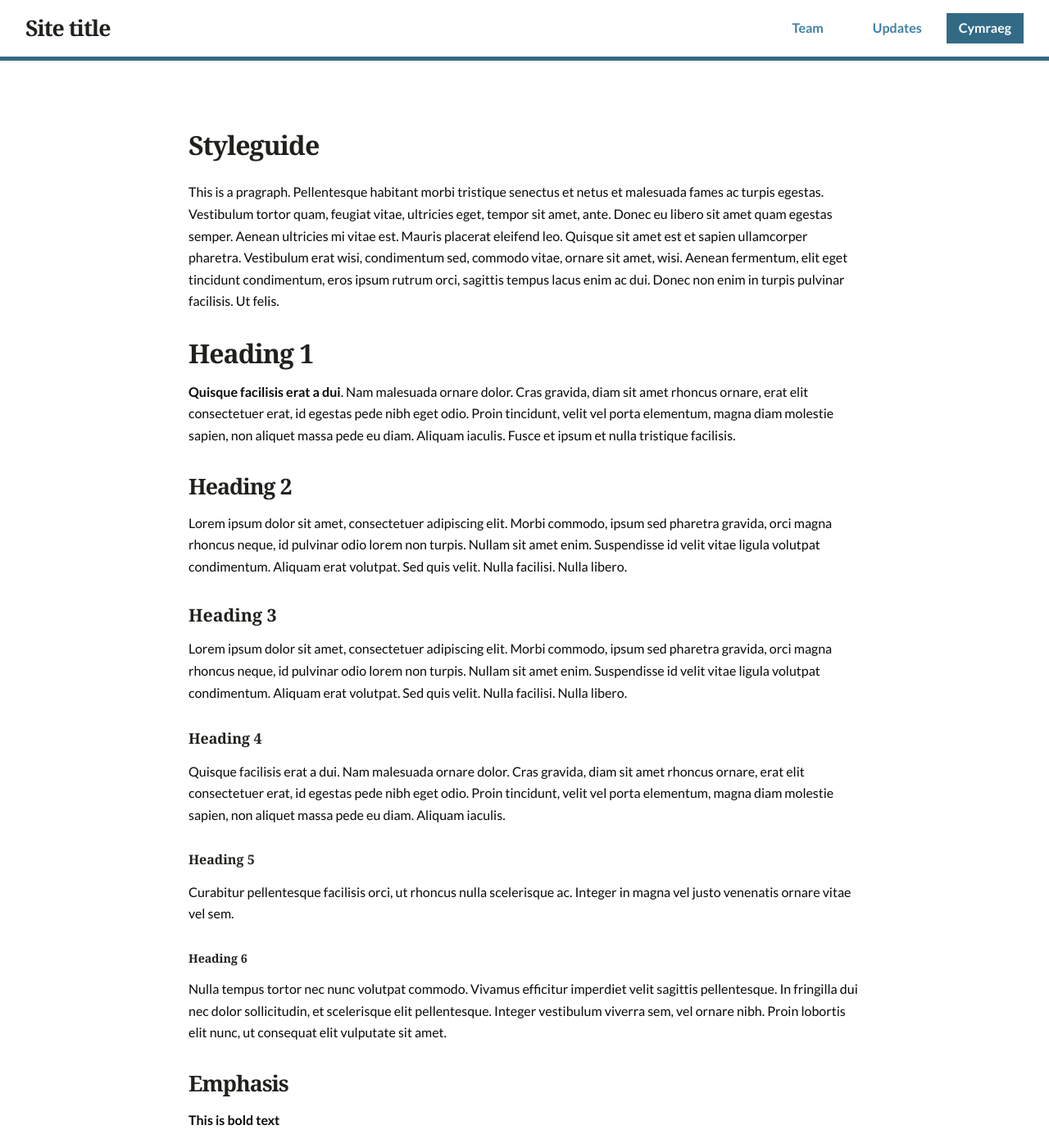
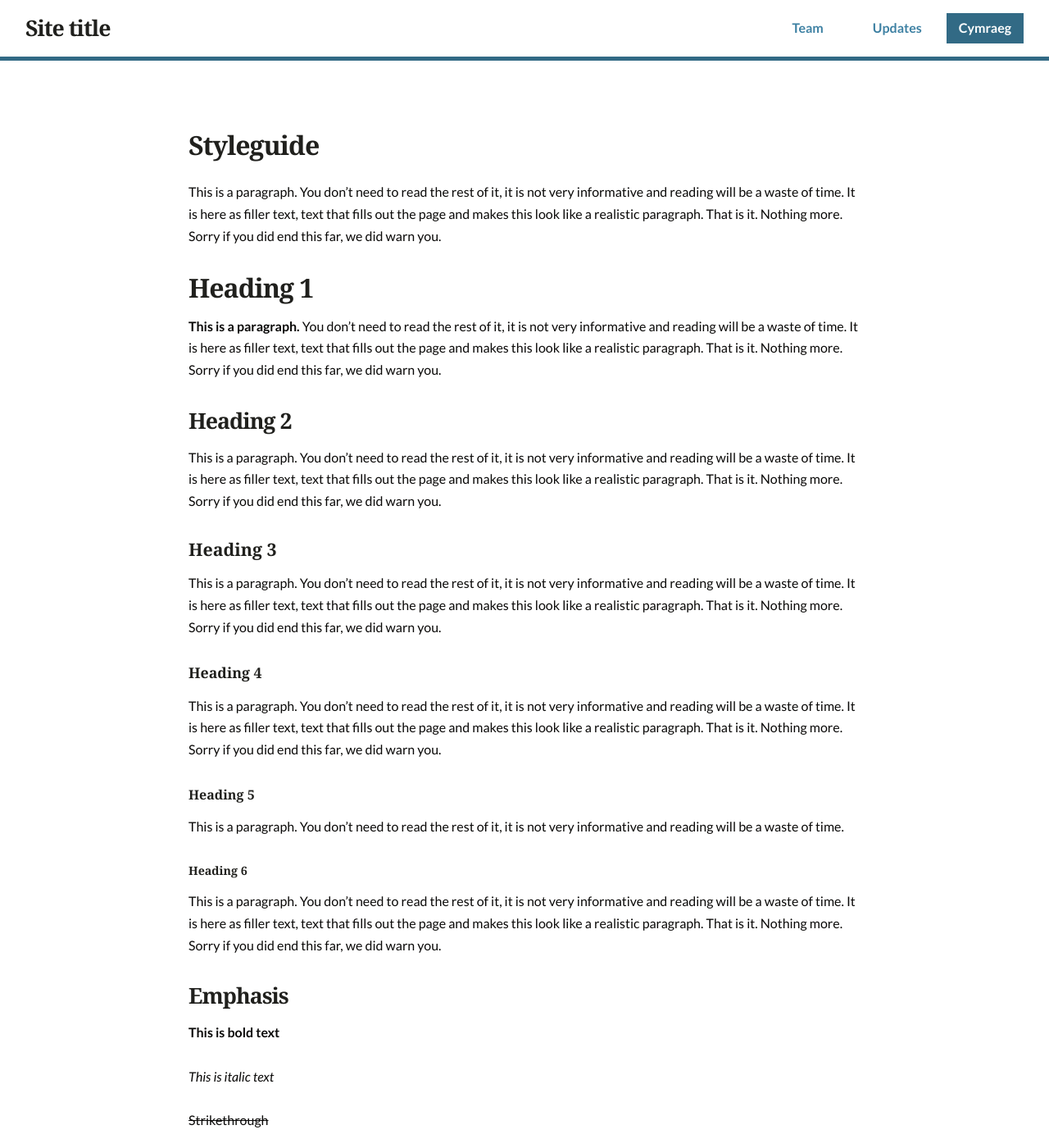
Before and after one commit to learnbymakingwales/project-site-template, a Jekyll site: the page built from en/styleguide.md, in a window 1280 px wide and 1400 px high. Shown: the whole window at 82% size. Built offline with Jekyll 4.4.1, drawn with Linux system fonts in a browser that asks for light colours; some of the changed text lies outside the part shown.

Commit message:
Remove lorem ipsum from styleguide
Because lorem ipsum

```diff
--- a/en/styleguide.md
+++ b/en/styleguide.md
@@ -6,31 +6,31 @@ title: Styleguide
 description: This is a style guide for the jekyll theme
 ---
 
-This is a pragraph. Pellentesque habitant morbi tristique senectus et netus et malesuada fames ac turpis egestas. Vestibulum tortor quam, feugiat vitae, ultricies eget, tempor sit amet, ante. Donec eu libero sit amet quam egestas semper. Aenean ultricies mi vitae est. Mauris placerat eleifend leo. Quisque sit amet est et sapien ullamcorper pharetra. Vestibulum erat wisi, condimentum sed, commodo vitae, ornare sit amet, wisi. Aenean fermentum, elit eget tincidunt condimentum, eros ipsum rutrum orci, sagittis tempus lacus enim ac dui. Donec non enim in turpis pulvinar facilisis. Ut felis.
+This is a paragraph. You don't need to read the rest of it, it is not very informative and reading will be a waste of time. It is here as filler text, text that fills out the page and makes this look like a realistic paragraph. That is it. Nothing more. Sorry if you did end this far, we did warn you.
 
 # Heading 1
 
-**Quisque facilisis erat a dui**. Nam malesuada ornare dolor. Cras gravida, diam sit amet rhoncus ornare, erat elit consectetuer erat, id egestas pede nibh eget odio. Proin tincidunt, velit vel porta elementum, magna diam molestie sapien, non aliquet massa pede eu diam. Aliquam iaculis. Fusce et ipsum et nulla tristique facilisis.
+**This is a paragraph.** You don't need to read the rest of it, it is not very informative and reading will be a waste of time. It is here as filler text, text that fills out the page and makes this look like a realistic paragraph. That is it. Nothing more. Sorry if you did end this far, we did warn you.
 
 ## Heading 2
 
-Lorem ipsum dolor sit amet, consectetuer adipiscing elit. Morbi commodo, ipsum sed pharetra gravida, orci magna rhoncus neque, id pulvinar odio lorem non turpis. Nullam sit amet enim. Suspendisse id velit vitae ligula volutpat condimentum. Aliquam erat volutpat. Sed quis velit. Nulla facilisi. Nulla libero.
+This is a paragraph. You don't need to read the rest of it, it is not very informative and reading will be a waste of time. It is here as filler text, text that fills out the page and makes this look like a realistic paragraph. That is it. Nothing more. Sorry if you did end this far, we did warn you.
 
 ### Heading 3
 
-Lorem ipsum dolor sit amet, consectetuer adipiscing elit. Morbi commodo, ipsum sed pharetra gravida, orci magna rhoncus neque, id pulvinar odio lorem non turpis. Nullam sit amet enim. Suspendisse id velit vitae ligula volutpat condimentum. Aliquam erat volutpat. Sed quis velit. Nulla facilisi. Nulla libero.
+This is a paragraph. You don't need to read the rest of it, it is not very informative and reading will be a waste of time. It is here as filler text, text that fills out the page and makes this look like a realistic paragraph. That is it. Nothing more. Sorry if you did end this far, we did warn you.
 
 #### Heading 4
 
-Quisque facilisis erat a dui. Nam malesuada ornare dolor. Cras gravida, diam sit amet rhoncus ornare, erat elit consectetuer erat, id egestas pede nibh eget odio. Proin tincidunt, velit vel porta elementum, magna diam molestie sapien, non aliquet massa pede eu diam. Aliquam iaculis.
+This is a paragraph. You don't need to read the rest of it, it is not very informative and reading will be a waste of time. It is here as filler text, text that fills out the page and makes this look like a realistic paragraph. That is it. Nothing more. Sorry if you did end this far, we did warn you.
 
 ##### Heading 5
 
-Curabitur pellentesque facilisis orci, ut rhoncus nulla scelerisque ac. Integer in magna vel justo venenatis ornare vitae vel sem.
+This is a paragraph. You don't need to read the rest of it, it is not very informative and reading will be a waste of time.
 
 ###### Heading 6
 
-Nulla tempus tortor nec nunc volutpat commodo. Vivamus efficitur imperdiet velit sagittis pellentesque. In fringilla dui nec dolor sollicitudin, et scelerisque elit pellentesque. Integer vestibulum viverra sem, vel ornare nibh. Proin lobortis elit nunc, ut consequat elit vulputate sit amet.
+This is a paragraph. You don't need to read the rest of it, it is not very informative and reading will be a waste of time. It is here as filler text, text that fills out the page and makes this look like a realistic paragraph. That is it. Nothing more. Sorry if you did end this far, we did warn you.
 
 ## Emphasis
 
@@ -50,7 +50,7 @@ Nulla tempus tortor nec nunc volutpat commodo. Vivamus efficitur imperdiet velit
 
 >“Creativity is allowing yourself to make mistakes. Design is knowing which ones to keep.”
 
-Lorem ipsum dolor sit amet, `consectetuer adipiscing` elit. Morbi commodo, ipsum sed pharetra gravida, orci magna rhoncus neque, id pulvinar odio lorem non turpis. Nullam sit amet enim. Suspendisse id velit vitae ligula volutpat condimentum. Aliquam erat volutpat. Sed quis velit. Nulla facilisi. Nulla libero.
+This is a `paragraph`. You don't need to read the rest of it, it is not very informative and reading will be a waste of time. It is here as filler text, text that fills out the page and makes this look like a realistic paragraph. That is it. Nothing more. Sorry if you did end this far, we did warn you.
 
 ***
 
@@ -123,31 +123,29 @@ Images work too! Already know the URL of the image you want to include in your a
 
 {% include image_full.html imageurl="/images/wales-flag.jpg" alt="Wales flag" caption="This is the caption" %}
 
-Lorem ipsum dolor sit amet, `consectetuer adipiscing` elit. Morbi commodo, ipsum sed pharetra gravida, orci magna rhoncus neque, id pulvinar odio lorem non turpis. Nullam sit amet enim. Suspendisse id velit vitae ligula volutpat condimentum. Aliquam erat volutpat. Sed quis velit. Nulla facilisi. Nulla libero.
+This is a `paragraph`. You don't need to read the rest of it, it is not very informative and reading will be a waste of time. It is here as filler text, text that fills out the page and makes this look like a realistic paragraph. That is it. Nothing more. Sorry if you did end this far, we did warn you.
 
 ## Regular Image
 
 {% include image_caption.html imageurl="/images/wales-flag.jpg" alt="Wales flag Super" caption="This is the caption" %}
 
-Lorem ipsum dolor sit amet, `consectetuer adipiscing` elit. Morbi commodo, ipsum sed pharetra gravida, orci magna rhoncus neque, id pulvinar odio lorem non turpis. Nullam sit amet enim. Suspendisse id velit vitae ligula volutpat condimentum. Aliquam erat volutpat. Sed quis velit. Nulla facilisi. Nulla libero. Lorem ipsum dolor sit amet, `consectetuer adipiscing` elit. Morbi commodo, ipsum sed pharetra gravida, orci magna rhoncus neque, id pulvinar odio lorem non turpis. Nullam sit amet enim. Suspendisse id velit vitae ligula volutpat condimentum. Aliquam erat volutpat. Sed quis velit. Nulla facilisi. Nulla libero.
+This is a `paragraph`. You don't need to read the rest of it, it is not very informative and reading will be a waste of time. It is here as filler text, text that fills out the page and makes this look like a realistic paragraph. That is it. Nothing more. Sorry if you did end this far, we did warn you.
 
 ## Lists
 
 Here is an unordered list of items, typically rendered as a bulleted list:
 
-+ Donec non tortor in arcu mollis feugiat
-+ Lorem ipsum dolor sit amet, consectetuer adipiscing elit
-+ Donec id eros eget quam aliquam gravida
-+ Vivamus convallis urna id felis
-+ Nulla porta tempus sapien
++ an item on the list
++ and another
++ and another
++ it doesn't matter what order the items go in
 
 Here is an ordered list of items, typically rendered as a numbered list:
 
-1. Donec non tortor in arcu mollis feugiat
-2. Lorem ipsum dolor sit amet, consectetuer adipiscing elit
-3. Donec id eros eget quam aliquam gravida
-4. Vivamus convallis urna id felis
-5. Nulla porta tempus sapien
+1. the first item in the list
+2. the second
+3. the third
+4. and the fourth
 
 ### Tables
 
```
